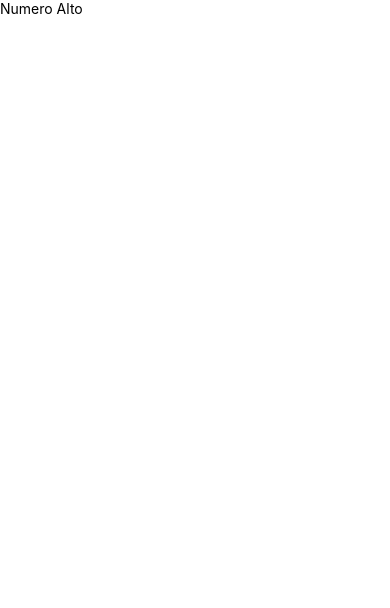
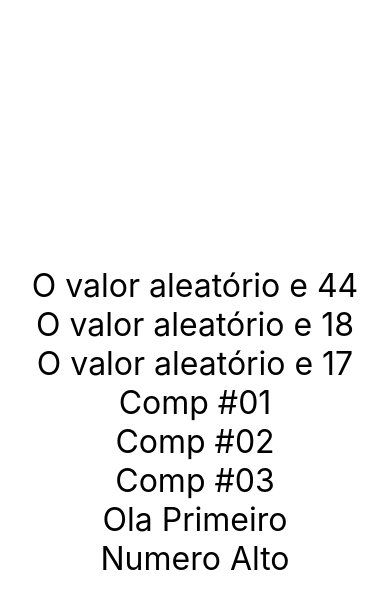
Before and after one commit to RenanKlinsmann/fundamentos-react-native, a React Native app: screen / in a window 390 px wide. Shown: the top 608 px of the page. Built offline with nearby package versions, Linux system fonts and the light colour scheme.

Commit message:
aula style e export

```diff
--- a/src/App.js
+++ b/src/App.js
@@ -1,16 +1,31 @@
-import React, {Component} from "react";
-import { Text, View } from "react-native";
+import React from "react";
+import { View, StyleSheet } from "react-native";
 import Primeiro from './componentes/Primeiro'
 import PrimeiroProps from "./componentes/PrimeiroProps";
+import Multi, {Comp2, Comp3} from "./componentes/Multi";
+import Aleatorio from "./componentes/Aleatorio";
+
 export default () =>  {
 
         return (
-            <View>
-                {/*<Primeiro/>*/}
+            <View style={style.App}>
+                <Aleatorio min={7} max={99}/>
+                <Aleatorio min={7} max={99}/>
+                <Aleatorio min={7} max={99}/>
+                <Multi/>
+                <Comp2/>
+                <Comp3/>
+                <Primeiro/>
                 <PrimeiroProps numero={10}/>
-
             </View>
-
         )
 
 }
+
+const style = StyleSheet.create({
+    App: {
+        flexGrow: 1,
+        justifyContent: 'center',
+        alignItems: 'center'
+    },
+})
--- /dev/null
+++ b/src/componentes/Aleatorio.jsx
@@ -0,0 +1,33 @@
+import React from "react";
+import { View, Text } from "react-native";
+import Estilos from "../estilos";
+
+export default ({min, max}) => {
+
+
+    const delta = max - min * 1;
+    const aleatorio = parseInt(Math.random() * delta) + min;
+
+    let menor;
+    let maior;
+    let igual = false;
+
+    /*if(){
+
+    }else if(){
+        igual = true;
+    }else {
+
+    }*/
+
+
+
+    return (
+            <Text style={Estilos.text}>
+                O valor aleatório e {aleatorio}
+            </Text>
+
+
+
+    )
+}
--- /dev/null
+++ b/src/componentes/Multi.jsx
@@ -0,0 +1,19 @@
+import React from "react";
+import { Text } from "react-native";
+import Estilos from "../estilos";
+
+
+function Comp (){
+    return <Text  style={Estilos.text}>Comp #01</Text>
+}
+
+function Comp2 (){
+    return <Text  style={Estilos.text}>Comp #02</Text>
+}
+
+function Comp3 (){
+    return <Text  style={Estilos.text}>Comp #03</Text>
+}
+
+export {Comp2, Comp3}
+export default Comp
--- a/src/componentes/Primeiro.jsx
+++ b/src/componentes/Primeiro.jsx
@@ -1,10 +1,11 @@
 import React from "react";
 import { Text, View } from "react-native";
+import Estilos from "../estilos";
 
 
 export default () => {
     return (
-        <Text>
+        <Text style={Estilos.text}>
             Ola Primeiro
         </Text>
         );
--- a/src/componentes/PrimeiroProps.jsx
+++ b/src/componentes/PrimeiroProps.jsx
@@ -1,11 +1,12 @@
 import {React} from "react";
 import { Text } from "react-native";
+import Estilos from "../estilos";
 
 
 export default (a) => {
     const teste = a.numero < 10 ? "Numero Baixo" : "Numero Alto"
     return (
-        <Text>
+        <Text style={Estilos.text}>
             {teste}
         </Text>
         );
--- /dev/null
+++ b/src/estilos.jsx
@@ -0,0 +1,7 @@
+import { StyleSheet } from "react-native";
+
+export default StyleSheet.create({
+    text: {
+        fontSize: 32
+    }
+})
```
